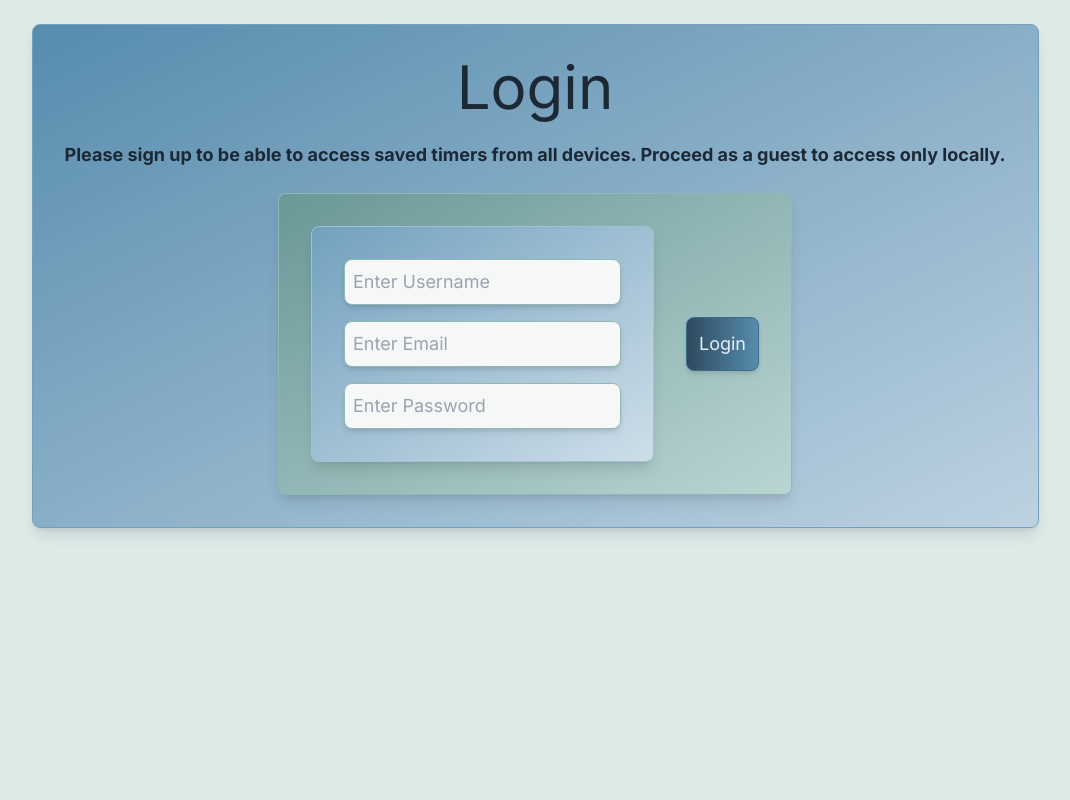
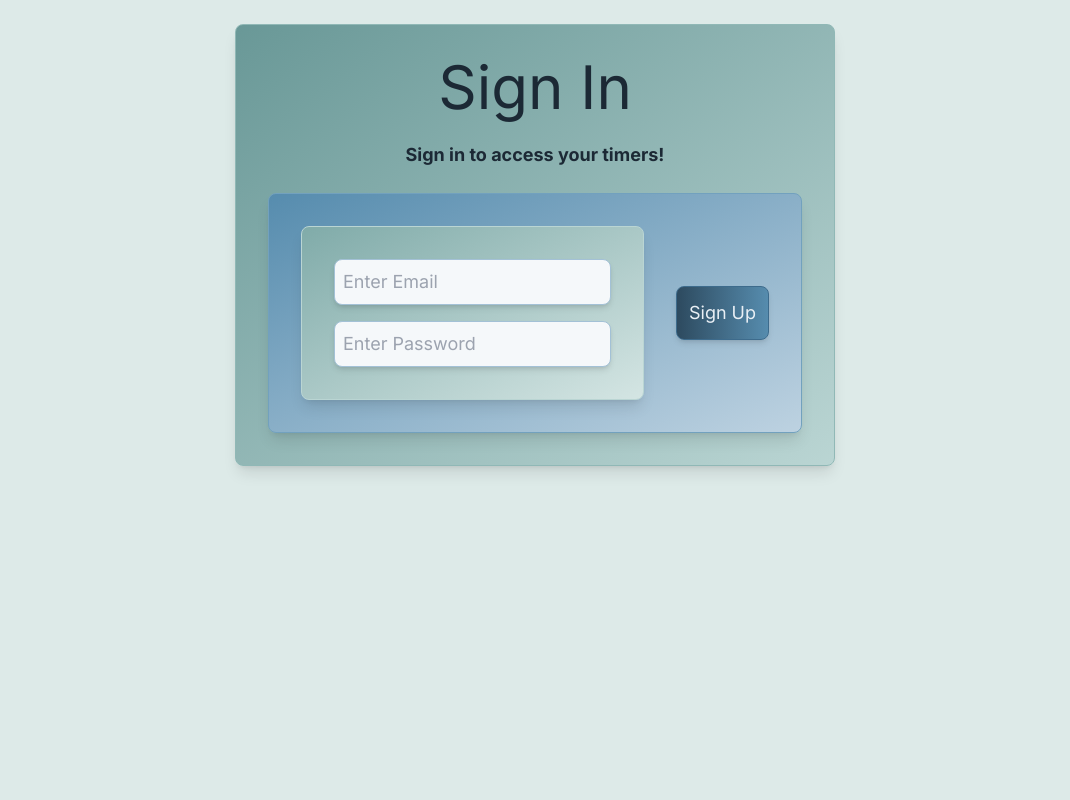
Before and after one commit to ColdWeatherBoyy/pt-timer, a Next.js app: page / in a window 1280 px wide. Shown: the top 800 px of the page, without its empty margins (105-1175 px from the left). Built offline with nearby package versions, Linux system fonts and the light colour scheme.

Commit message:
makes a rough sign up

```diff
--- a/app/components/Input.tsx
+++ b/app/components/Input.tsx
@@ -1,9 +1,11 @@
 import React from "react";
+import { ComponentColor, ThemeColor } from "../utilities/themeTypes";
 
 interface InputProps {
 	type: string;
 	placeholder: string;
 	value: string;
+	inputColor: ThemeColor;
 	centered?: boolean;
 	onChange: (event: React.ChangeEvent<HTMLInputElement>) => void;
 }
@@ -12,12 +14,15 @@ const Input: React.FC<InputProps> = ({
 	type,
 	placeholder,
 	value,
+	inputColor,
 	centered = false,
 	onChange,
 }) => {
 	return (
 		<input
-			className={` text-3xl bg-jade-50 border border-jade-300 rounded-lg shadow-md p-2 ${
+			className={`text-3xl border ${
+				ComponentColor[inputColor].input
+			} rounded-lg shadow-md p-2 ${
 				centered
 					? "w-2/5 md:w-1/4 text-center placeholder:text-lg placeholder:-translate-y-1"
 					: "text-lg"
--- a/app/page.tsx
+++ b/app/page.tsx
@@ -1,6 +1,7 @@
 "use client";
 import MainWrapper from "./components/MainWrapper";
 import Login from "./pages/Login";
+import SignUp from "./pages/Signup";
 import TimerHomepage from "./pages/TimerHomepage";
 
 export default function Home() {
@@ -8,8 +9,13 @@ export default function Home() {
 	// 	<TimerHomepage />
 	// </MainWrapper>
 	return (
-		<MainWrapper>
-			<Login />
-		</MainWrapper>
+		<>
+			<MainWrapper>
+				<SignUp />
+			</MainWrapper>
+			<MainWrapper>
+				<Login />
+			</MainWrapper>
+		</>
 	);
 }
--- a/app/pages/Login.tsx
+++ b/app/pages/Login.tsx
@@ -42,18 +42,21 @@ const Login = () => {
 								type="text"
 								placeholder="Enter Username"
 								value={username}
+								inputColor={ThemeColor.jade}
 								onChange={(event) => setUsername(event.target.value)}
 							/>
 							<Input
 								type="email"
 								placeholder="Enter Email"
 								value={email}
+								inputColor={ThemeColor.jade}
 								onChange={(event) => setEmail(event.target.value)}
 							/>
 							<Input
 								type="password"
 								placeholder="Enter Password"
 								value={password}
+								inputColor={ThemeColor.jade}
 								onChange={(event) => setPassword(event.target.value)}
 							/>
 						</Card>
--- a/app/pages/Signup.tsx
+++ b/app/pages/Signup.tsx
@@ -0,0 +1,64 @@
+import { useState } from "react";
+import Button from "../components/Button";
+import Card from "../components/Card";
+import Input from "../components/Input";
+import { ThemeColor, ThemeShade } from "../utilities/themeTypes";
+
+const SignUp = () => {
+	const [email, setEmail] = useState("");
+	const [password, setPassword] = useState("");
+
+	const handleSubmit = () => {
+		console.log(email, password);
+	};
+
+	return (
+		<div>
+			<Card
+				cardColor={ThemeColor.jade}
+				cardShade={ThemeShade.medium}
+				column
+				className="p-8 gap-6"
+			>
+				<div className="text-horizon-950 text-6xl">Sign In</div>
+				<div className="text-horizon-950 font-bold text-lg text-center">
+					Sign in to access your timers!
+				</div>
+				<div className="flex flex-col items-center gap-4">
+					<Card
+						cardColor={ThemeColor.horizon}
+						cardShade={ThemeShade.medium}
+						className="p-8 gap-8"
+					>
+						<Card
+							cardColor={ThemeColor.jade}
+							cardShade={ThemeShade.light}
+							column
+							className="gap-4 p-8"
+						>
+							<Input
+								type="email"
+								placeholder="Enter Email"
+								value={email}
+								inputColor={ThemeColor.horizon}
+								onChange={(event) => setEmail(event.target.value)}
+							/>
+							<Input
+								type="password"
+								placeholder="Enter Password"
+								value={password}
+								inputColor={ThemeColor.horizon}
+								onChange={(event) => setPassword(event.target.value)}
+							/>
+						</Card>
+						<Button buttonColor={ThemeColor.horizon} animate onClick={handleSubmit}>
+							Sign Up
+						</Button>
+					</Card>
+				</div>
+			</Card>
+		</div>
+	);
+};
+
+export default SignUp;
--- a/app/utilities/themeTypes.ts
+++ b/app/utilities/themeTypes.ts
@@ -44,6 +44,7 @@ interface ComponentColorClassList {
 	button: string;
 	toggle: TogglePart;
 	listItem: ListItemPart;
+	input: string;
 }
 
 export const ComponentColor: Record<ThemeColor, ComponentColorClassList> = {
@@ -73,6 +74,7 @@ export const ComponentColor: Record<ThemeColor, ComponentColorClassList> = {
 			delete: "bg-jade-50 border border-jade-400 hover:bg-jade-200 active:bg-jade-600 ",
 			deleteText: "text-jade-950 active:text-jade-50",
 		},
+		input: "bg-jade-50 border-jade-300",
 	},
 	horizon: {
 		card: {
@@ -105,5 +107,6 @@ export const ComponentColor: Record<ThemeColor, ComponentColorClassList> = {
 				"bg-horizon-50 border border-horizon-400 hover:bg-horizon-200 active:bg-horizon-600 ",
 			deleteText: "text-horizon-950 active:text-horizon-50",
 		},
+		input: "bg-horizon-50 border-horizon-300",
 	},
 };
```
